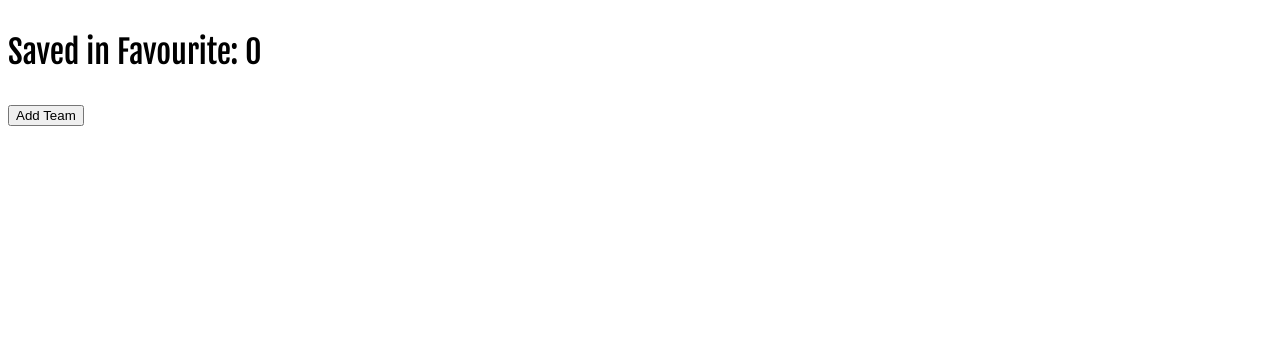
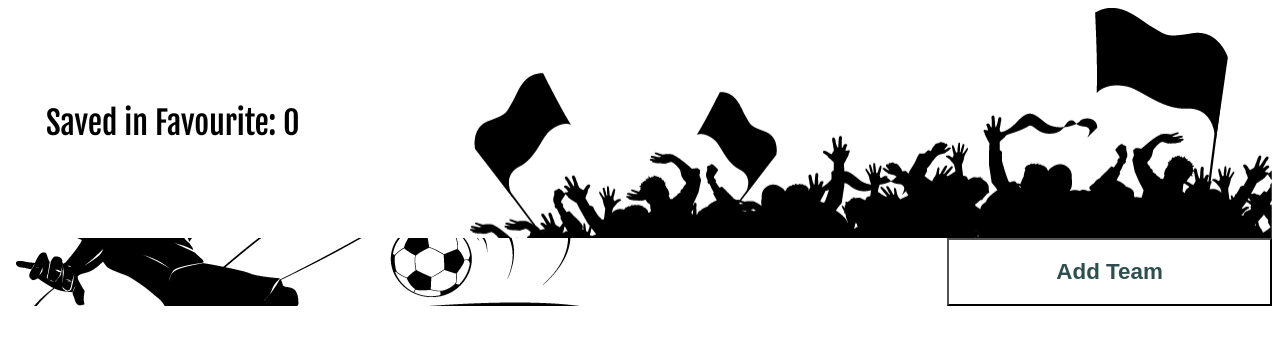
Before and after one commit to shoot-ha/shoot-ha, a Node server app: page /favourite in a window 1280 px wide. Shown: the top 345 px of the page. Run offline with Node 20, Linux system fonts and the light colour scheme; data that the repository does not hold is empty.

Commit message:
still I need css for mobile

```diff
--- a/public/styles/icons.css
+++ b/public/styles/icons.css
@@ -104,6 +62,7 @@
     #saveP{
         font-size: 200%;
         height: 150%;
+        padding-left: 3%;
     }
     .view-button{
         cursor: pointer;
@@ -123,13 +82,188 @@
         font-size: 180%;
         background-color: rgba(8, 14, 8, 0.493);
     }
-    /* .hide_btn{
-
-    } */
-    #body{
-        background-image: url('../images/hiclipart.com.png');
-        background-size: cover;
+    .hide_btn{
+        width: 25.7%;
+        padding: 1.5%;
+        font-size: 140%;
+        background-color: initial;
+        color: darkslategrey;
+        font-weight: 900;
+    }
+    #submit{
+        width: 25.7%;
+        padding: 1.5%;
+        font-size: 140%;
+        background-color: black;
+        color: #9ED086;
+        font-weight: 900;
+        margin: 4% 13%;
+    }
+    input,textarea{
+        width: 50%;
+    }
+    form{
+        margin-top: 2%;
+        width: 50%;
+        text-align: center;
+        text-align: -webkit-match-parent;
+    }
+    #forFormContainer{
+        background-image: url('../images/hiclipart.com\ \(2\).png');
+        background-size: unset;
         background-repeat: no-repeat;
         background-position: -5px;
+        text-align: right;
+        margin-bottom: 2%;
+    }
+    #forForm{
+        text-align: right;
+        width: 100%;
+        align-content: start;
+        text-align: -webkit-right;
+    }
+    #saveD{
+        padding: 5% 0% 5% 0%;
+        width: 100%;
+        background-image: url('../images/hiclipart.com\ \(3\).png');
+        background-size: unset;
+        background-repeat: no-repeat;
+        background-position-x: right;
     }
 }
+
+
+
+
+
+@media (min-width:769px){
+    main{
+        font-family: 'Fjalla One', sans-serif;
+    }
+    .logo{
+        width: 100px;
+        float: left;
+    }
+    .badge{
+        width: 300px;
+        float: left;
+    }
+    .clothes{
+        width: 300px;
+    }
+    #divInfo{
+        width: 400px;
+        text-align: center;
+    }
+    .website{
+        text-decoration: none;
+    }
+    .clothes{
+        float: right;
+    }
+    .badgeF{
+        width: 200px;
+    }
+
+    /* //////////// */
+
+    .sectionF{
+    width: 270px;
+    border-radius: 1%;
+    text-align: center;
+    background-color: #9ED086;
+    color: white;
+    padding: 1%;
+    margin: 1%;
+    background-image: url('https://image.flaticon.com/icons/svg/2793/2793131.svg');
+    background-repeat: no-repeat;
+    background-position: center;
+    background-size: 500px 143px;
+    background-position-y: bottom;
+    height: 416px;
+    box-shadow: 10px 10px 5px #91a775a6;
+    }
+    .sectionF:hover{
+        background-image: url('https://image.flaticon.com/icons/svg/2784/2784491.svg');
+    }
+    #divF{
+        display:flex;
+        flex-wrap:wrap;
+        justify-content: space-around;
+        align-items: center;
+    }
+    .teamF{
+        font-size: 150%;
+    }
+    #saveP{
+        font-size: 200%;
+        height: 150%;
+        padding-left: 3%;
+    }
+    .view-button{
+        cursor: pointer;
+        color: rgba(255, 255, 255);
+        width: 64%;
+        padding: 6%;
+        margin-top: 15%;
+        font-size: 130%;
+        background-color: rgba(8, 14, 8, 0.493);
+        font-weight: bolder;
+    }
+    .view-button:hover{
+        cursor: pointer;
+        color: rgb(255, 255, 255);
+        width: 80%;
+        padding: 2% 2% 2% 2%;
+        font-size: 180%;
+        background-color: rgba(8, 14, 8, 0.493);
+    }
+    .hide_btn{
+        width: 25.7%;
+        padding: 1.5%;
+        font-size: 140%;
+        background-color: initial;
+        color: darkslategrey;
+        font-weight: 900;
+    }
+    #submit{
+        width: 25.7%;
+        padding: 1.5%;
+        font-size: 140%;
+        background-color: black;
+        color: #9ED086;
+        font-weight: 900;
+        margin: 4% 13%;
+    }
+    input,textarea{
+        width: 50%;
+    }
+    form{
+        margin-top: 2%;
+        width: 50%;
+        text-align: center;
+        text-align: -webkit-match-parent;
+    }
+    #forFormContainer{
+        background-image: url('../images/hiclipart.com\ \(2\).png');
+        background-size: unset;
+        background-repeat: no-repeat;
+        background-position: -5px;
+        text-align: right;
+        margin-bottom: 2%;
+    }
+    #forForm{
+        text-align: right;
+        width: 100%;
+        align-content: start;
+        text-align: -webkit-right;
+    }
+    #saveD{
+        padding: 5% 0% 5% 0%;
+        width: 100%;
+        background-image: url('../images/hiclipart.com\ \(3\).png');
+        background-size: unset;
+        background-repeat: no-repeat;
+        background-position-x: right;
+    }
+}
--- a/views/pages/searches/favourite.ejs
+++ b/views/pages/searches/favourite.ejs
@@ -12,7 +12,10 @@
     <header>
     </header>
     <main>
+        <div id="saveD">
             <p id="saveP"> Saved in Favourite: <%= result.length %> </p>
+        </div>
+
         <div id="divF">
             <% result.forEach(resultD => { %>
             <section class="sectionF">
@@ -34,7 +37,8 @@
             <% }) %>
         </div>
         <!-- ******************************Add New Team***************************** -->
-
+        <div id="forFormContainer">
+            <section id="forForm">
                 <form action="/favourite" method="POST" class="form-container">
                     <!-- <label for="team">Team Name: </label> -->
                     <input type="text" name="team" placeholder="Team Name" class="info" required /><br>
@@ -72,9 +76,11 @@
                     <!-- <label for="clothes">Clothes Image: </label> -->
                     <textarea name="clothes" placeholder="Clothes Image" class="info"></textarea><br>
 
-            <button type="submit">Submit</button>
-        </form>
+                    <button type="submit" id="submit">Submit</button>
+                </form></section>
                 <button type="submit" class="hide_btn">Add Team</button>
+
+        </div>
     </main>
     <footer>
     </footer>
```
Also changed, not shown: other parts of public/styles/icons.css (+3 -45 lines), public/images/hiclipart.com (2).png (added), public/images/hiclipart.com (3).png (added), public/images/hiclipart.com (4).png (added), public/images/hiclipart.com (6).png (added), public/images/hiclipart.com (7).png (added), 1 other file. Lines whose indentation alone changed are shown as unchanged.
